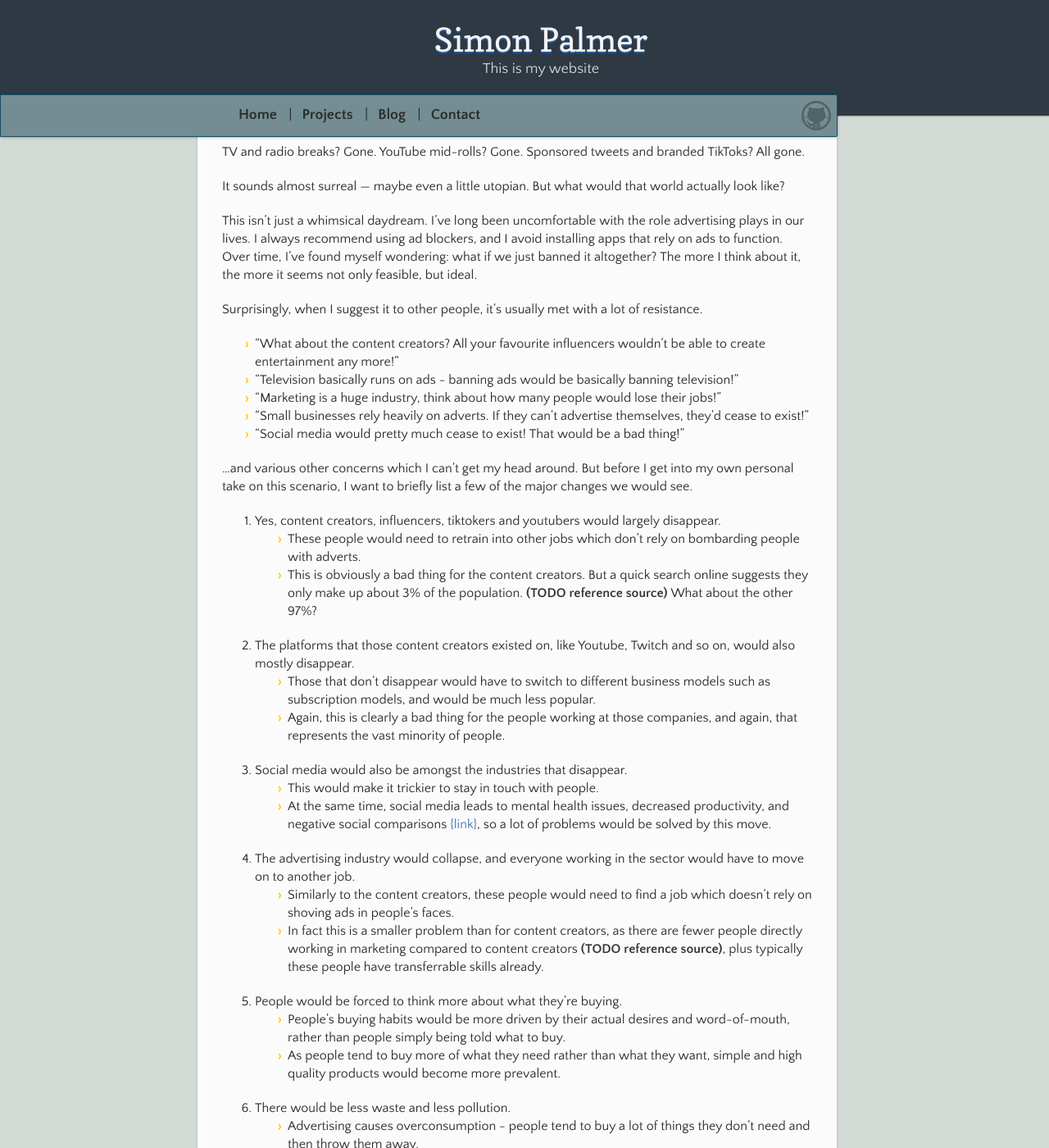
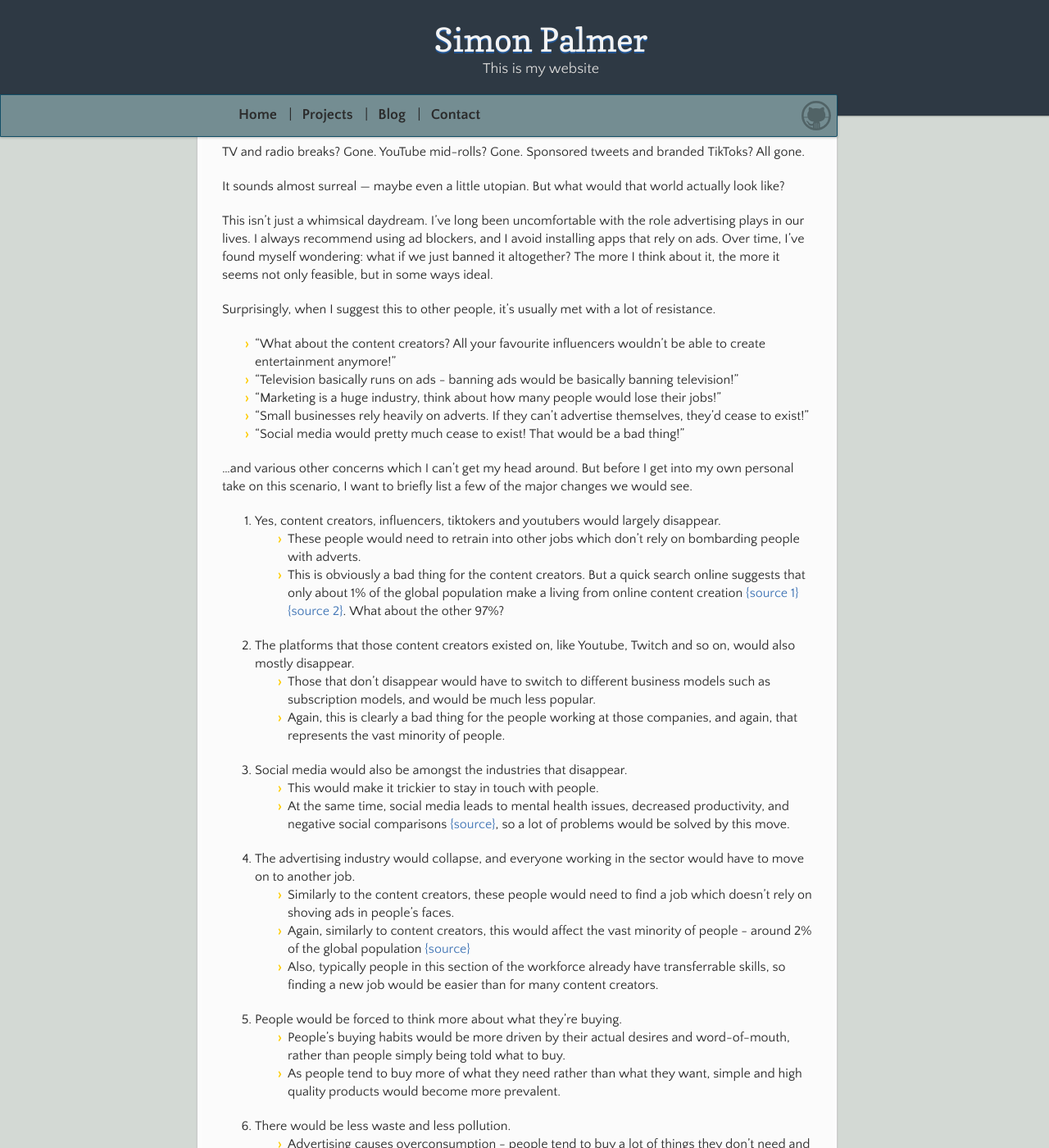
Before and after one commit to craylton/craylton.github.io, a Jekyll site: the page built from blog/ad-ban.md, in a window 1280 px wide and 1400 px high, scrolled down 211 px. Shown: the whole window at 82% size. Built offline with Jekyll 4.4.1, drawn with Linux system fonts in a browser that asks for light colours; our own code applies the rules of GitHub Pages for plain Markdown files; some of the changed text lies outside the part shown.

Commit message:
add some sources

```diff
--- a/blog/ad-ban.md
+++ b/blog/ad-ban.md
@@ -11,10 +11,10 @@ TV and radio breaks? Gone. YouTube mid-rolls? Gone. Sponsored tweets and branded
 
 It sounds almost surreal — maybe even a little utopian. But what would that world actually look like?
 
-This isn’t just a whimsical daydream. I’ve long been uncomfortable with the role advertising plays in our lives. I always recommend using ad blockers, and I avoid installing apps that rely on ads to function. Over time, I’ve found myself wondering: what if we just banned it altogether? The more I think about it, the more it seems not only feasible, but ideal.
+This isn’t just a whimsical daydream. I’ve long been uncomfortable with the role advertising plays in our lives. I always recommend using ad blockers, and I avoid installing apps that rely on ads. Over time, I’ve found myself wondering: what if we just banned it altogether? The more I think about it, the more it seems not only feasible, but in some ways ideal.
 
-Surprisingly, when I suggest it to other people, it's usually met with a lot of resistance.
-- "What about the content creators? All your favourite influencers wouldn't be able to create entertainment any more!"
+Surprisingly, when I suggest this to other people, it's usually met with a lot of resistance.
+- "What about the content creators? All your favourite influencers wouldn't be able to create entertainment anymore!"
 - "Television basically runs on ads - banning ads would be basically banning television!"
 - "Marketing is a huge industry, think about how many people would lose their jobs!"
 - "Small businesses rely heavily on adverts. If they can't advertise themselves, they'd cease to exist!"
@@ -24,16 +24,17 @@ Surprisingly, when I suggest it to other people, it's usually met with a lot of
 
 1. Yes, content creators, influencers, tiktokers and youtubers would largely disappear.
     - These people would need to retrain into other jobs which don't rely on bombarding people with adverts.
-    - This is obviously a bad thing for the content creators. But a quick search online suggests they only make up about 3% of the population. **(TODO reference source)** What about the other 97%?
+    - This is obviously a bad thing for the content creators. But a quick search online suggests that only about 1% of the global population make a living from online content creation [{source 1}](https://linktr.ee/creator-report/static/Linktree-CreatorReport-2022-02f3aa05a27be6fecb3537b13d5ec9de.pdf) [{source 2}](https://news.adobe.com/news/news-details/2022/adobe-future-of-creativity-study-165m-creators-joined-creator-economy-since-2020). What about the other 97%?
 2. The platforms that those content creators existed on, like Youtube, Twitch and so on, would also mostly disappear.
     - Those that don't disappear would have to switch to different business models such as subscription models, and would be much less popular.
     - Again, this is clearly a bad thing for the people working at those companies, and again, that represents the vast minority of people.
 3. Social media would also be amongst the industries that disappear.
     - This would make it trickier to stay in touch with people.
-    - At the same time, social media leads to mental health issues, decreased productivity, and negative social comparisons [{link}](https://health.ucdavis.edu/blog/cultivating-health/social-medias-impact-our-mental-health-and-tips-to-use-it-safely/2024/05), so a lot of problems would be solved by this move.
+    - At the same time, social media leads to mental health issues, decreased productivity, and negative social comparisons [{source}](https://health.ucdavis.edu/blog/cultivating-health/social-medias-impact-our-mental-health-and-tips-to-use-it-safely/2024/05), so a lot of problems would be solved by this move.
 4. The advertising industry would collapse, and everyone working in the sector would have to move on to another job.
     - Similarly to the content creators, these people would need to find a job which doesn't rely on shoving ads in people's faces.
-    - In fact this is a smaller problem than for content creators, as there are fewer people directly working in marketing compared to content creators **(TODO reference source)**, plus typically these people have transferrable skills already.
+    - Again, similarly to content creators, this would affect the vast minority of people - around 2% of the global population [{source}](https://www.ama.org/marketing-industry-stats-and-information/)
+    - Also, typically people in this section of the workforce already have transferrable skills, so finding a new job would be easier than for many content creators.
 5. People would be forced to think more about what they're buying.
     - People's buying habits would be more driven by their actual desires and word-of-mouth, rather than people simply being told what to buy.
     - As people tend to buy more of what they need rather than what they want, simple and high quality products would become more prevalent.
@@ -42,7 +43,7 @@ Surprisingly, when I suggest it to other people, it's usually met with a lot of
     - 'Fast fashion' would become a thing of the past - people would buy clothes less often, but of higher quality, leading to less waste.
 7. The visual world - online and offline - would be much more bearable.
     - Even those working in advertising would have to agree that the world would be a better looking place without billboards on city streets, banner ads/popups on websites, and so on, all of which were designed to be as distracting and eye-catching as possible.
-    - This reduced visual clutter would create less stress for the population **(TODO reference source)**, and wouldn't fill our minds with nonsensical slogans and annoying characters.
+    - This reduced visual clutter would create less stress for the population due to lower cortisol levels [{source}](https://www.stylist.co.uk/fitness-health/wellbeing/clutter-health-impact/845209), and wouldn't fill our minds with nonsensical slogans and annoying characters.
 8. Real world use cases
     - Bhutan has very restrictive rules on advertising, where advertising dangerous products is extremely difficult. While I can't find any specific studies on the outcomes, there is plenty of anecdotal evidence that there are many measurable local benefits in terms of quality of life.
 
@@ -50,7 +51,7 @@ So to summarise all of the above: some big companies would die out, and a minori
 
 Now I'll stop playing devil's advocate and give some of my actual opinions.
 
-1. Advertising-based platforms — from television to TikTok — are, in my view, a net drain on people's well-being (**TODO find a source**). They encourage passive consumption, promote shallow thinking, and often leave people feeling worse than before. If banning ads meant the end of these platforms, I’d consider it a net gain.
+1. Advertising-based platforms — from television to TikTok — are, in my view, a net drain on people's well-being. There is a strong correlation between television consumption and low intelligence [{source}](https://www.tandfonline.com/doi/epdf/10.1080/08838158009363973?needAccess=true). They encourage passive consumption, promote shallow thinking, and often leave people feeling worse than before. If banning ads meant the end of these platforms, I’d consider it a net gain.
 
 2. The attention economy has driven many content creators toward clickbait, sensationalism, and low-quality material — often at the expense of meaningful content. Even educational creators can sometimes fall into this trap, spreading misinformation or veering into activism.
 
```
